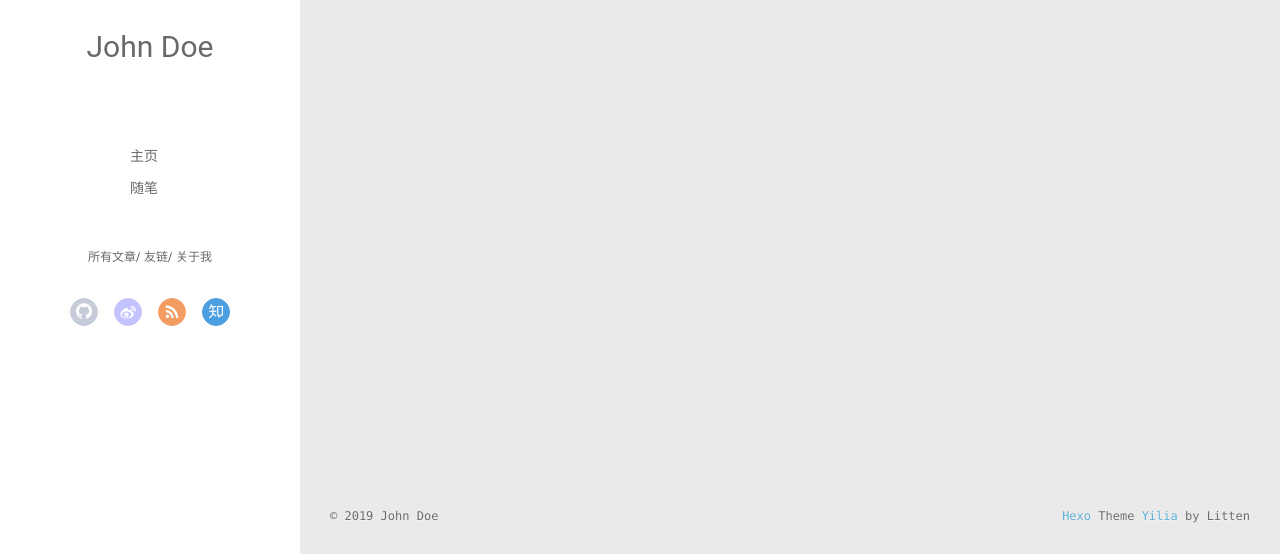
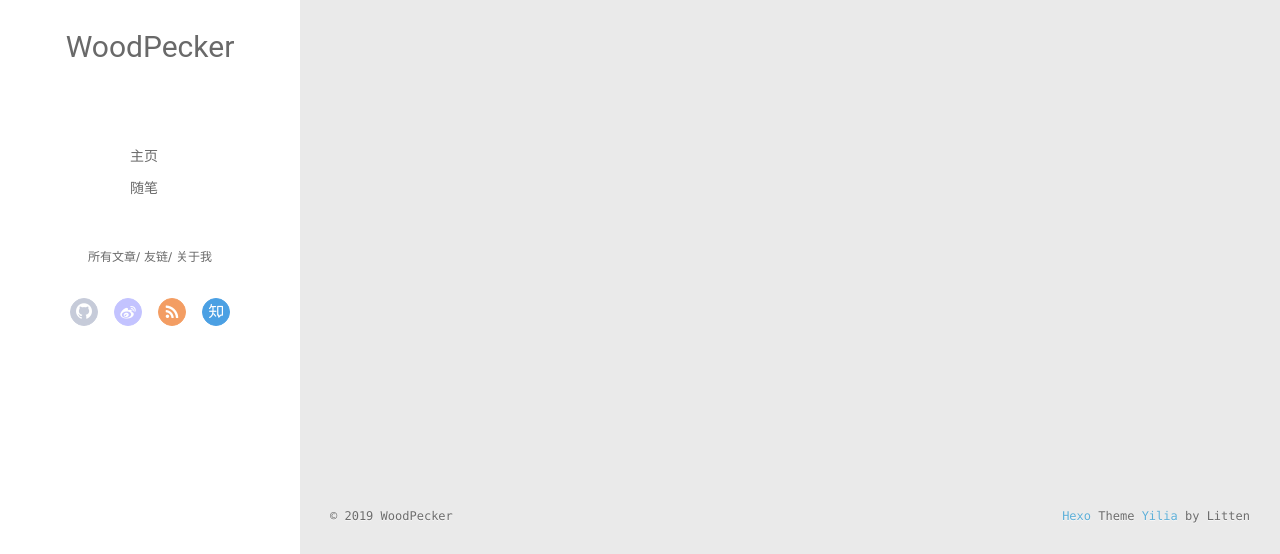
Before and after one commit to WoodPecker1111/WoodPecker1111.github.io, a plain HTML site: page archives/index.html in a window 1280 px wide. Shown: the part 243-797 px from the top of the page. Drawn offline with Linux system fonts and the light colour scheme; no server answers.

Commit message:
Site updated: 2019-07-19 11:23:12

```diff
--- a/archives/index.html
+++ b/archives/index.html
@@ -46,7 +46,7 @@
 			<img src="" class="js-avatar">
 		</a>
 		<hgroup>
-		  <h1 class="header-author"><a href="/">John Doe</a></h1>
+		  <h1 class="header-author"><a href="/">WoodPecker</a></h1>
 		</hgroup>
 
 
@@ -104,7 +104,7 @@
 				<img src="" class="js-avatar">
 			</div>
 			<hgroup>
-			  <h1 class="header-author js-header-author">John Doe</h1>
+			  <h1 class="header-author js-header-author">WoodPecker</h1>
 			</hgroup>
 
 
@@ -229,7 +229,7 @@
   <div class="outer">
     <div id="footer-info">
     	<div class="footer-left">
-    		&copy; 2019 John Doe
+    		&copy; 2019 WoodPecker
     	</div>
       	<div class="footer-right">
       		<a href="http://hexo.io/" target="_blank">Hexo</a>  Theme <a href="https://github.com/litten/hexo-theme-yilia" target="_blank">Yilia</a> by Litten
```
Also changed, not shown: 2019/07/19/hello-world/index.html (+3 -3 lines), 2019/07/19/“我的第一篇博客文章”/index.html (+3 -3 lines), archives/2019/07/index.html (+3 -3 lines), archives/2019/index.html (+3 -3 lines), index.html (+3 -3 lines).
